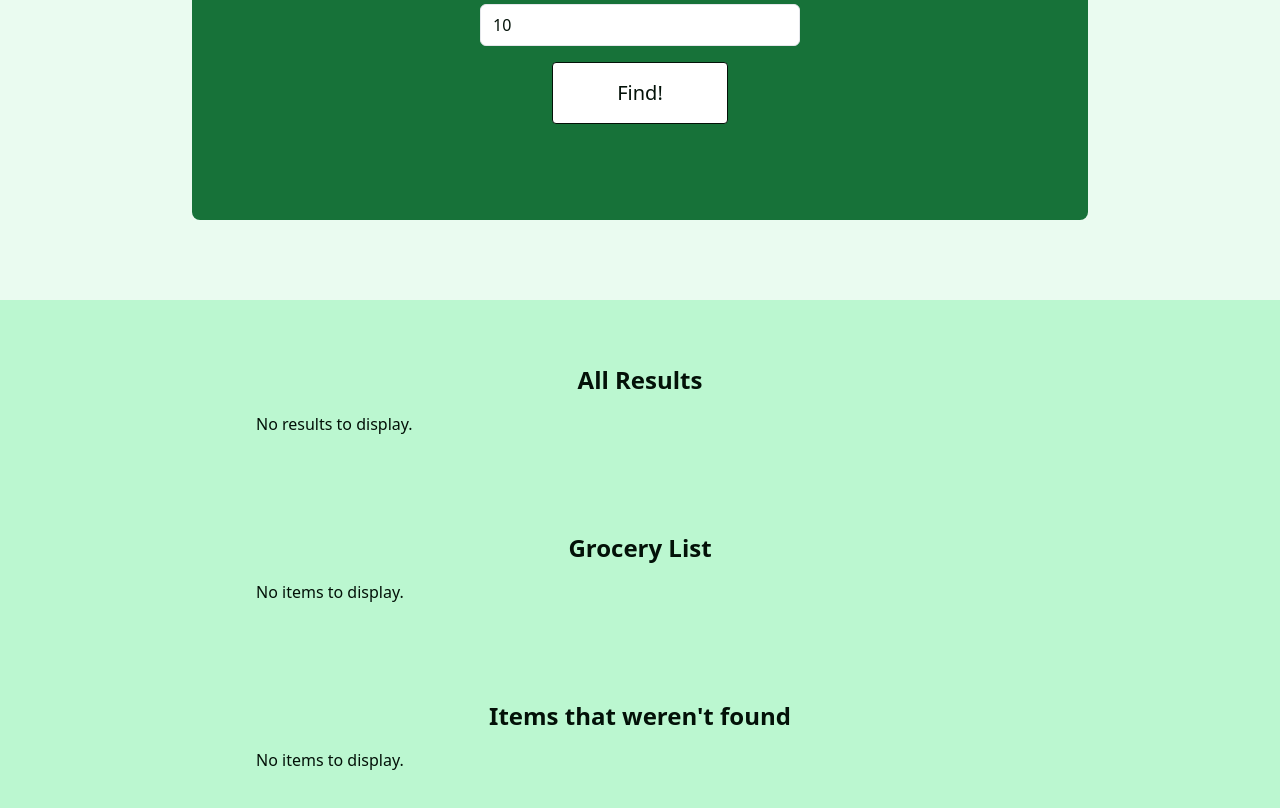
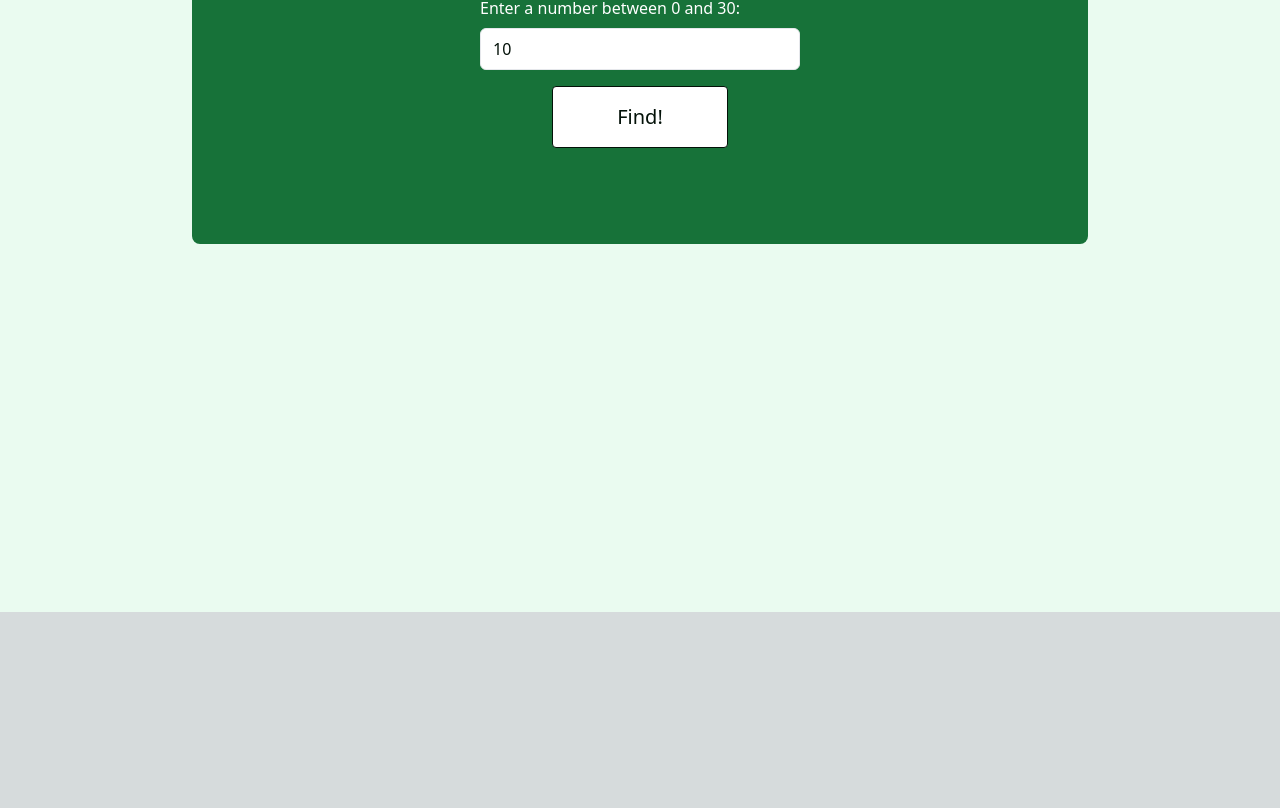
Before and after one commit to Grossarius/grecy-app, a Next.js app: page / in a window 1280 px wide. Shown: the part 1718-2526 px from the top of the page. After the commit the page ends 2330 px from the top, so only its background shows below. Built offline with nearby package versions, Linux system fonts and the light colour scheme.

Commit message:
Disable empty properties (Data only visable once fetched)

```diff
--- a/src/pages/index.tsx
+++ b/src/pages/index.tsx
@@ -5,6 +5,7 @@ import path from "path";
 import { promises as fs } from "fs";
 import { stringify } from "querystring";
 import { text } from "stream/consumers";
+import Link from "next/link";
 
 const inter = Inter({ subsets: ["latin"] });
 
@@ -27,20 +28,23 @@ interface AllNone {
 
 function AllResComponent({ allRes }: { allRes: AllRes }) {
   return (
-    <div className="my-8">
+    <div className="flex-col">
+      <h1 className="text-5xl font-medium text-white">All Results</h1>
+      <div className="flex-col space-y-12 py-12">
         {Object.keys(allRes).map((key) => (
-        <div key={key} className="mb-4 text-center">
-          <a
+          <div key={key} className="capitalize">
+            <Link
               href={`https://www.woolworths.com.au/shop/search/products?searchTerm=${key}`}
               target="_blank"
-            rel="noopener noreferrer"
-          >
-            <p className="text-2xl font-bold mb-2">{key}</p>
-          </a>
+              rel="noopener noreferrer">
+              <p className="text-3xl font-normal text-white transition ease-in-out duration-500  hover:font-medium mb-2">{key}</p>
+            </Link>
             <BuyList buyList={allRes[key]} id={"AllRes"} />
           </div>
         ))}
       </div>
+    </div>
+
   );
 }
 
@@ -52,8 +56,8 @@ function BuyList({ id, buyList }: { id: string; buyList: Product[] }) {
   }
 
   return (
-    <div>
-      <div className="flex overflow-x-auto space-x-4">
+    <div className="flex-col space-y-6">
+      <div className="flex overflow-x-auto space-x-4 p-4">
         {buyList.map((item, index) => (
           <div
             key={index}
@@ -90,8 +94,8 @@ function BuyList({ id, buyList }: { id: string; buyList: Product[] }) {
 
       {/* Only show price if it's the grocery list */}
       {totalPrice > 0 && (
-        <div className="mt-4">
-          <p className="text-lg font-semibold">Total Price: {totalPrice}</p>
+        <div className="">
+          <p className="text-2xl font-bold text-white">Total Price: {totalPrice}</p>
         </div>
       )}
     </div>
@@ -282,11 +286,11 @@ export default function Home() {
           </button>
         </div>
         <div className="flex h-screen w-3/5 justify-center items-center bg-bg1 " id="right">
-          <div className="flex w-[750px] h-[750px] grow-0 shrink-0 justify-center items-center bg-accent1 rounded-full">
+          <div className="flex w-[750px] h-[750px] sm:scale-75 md:scale-75 lg:scale-100 shrink-0 grow-0 justify-center items-center bg-accent1 rounded-full">
             <div
-              className='flex h-[500px] w-[500px] justify-end items-end bg-[url("/cart.png")] bg-cover bg-center'
+              className='flex h-2/3 w-2/3 justify-end items-end bg-[url("/cart.png")] bg-cover bg-center'
               id="img">
-              <div className='flex h-[250px] w-[250px] justify-end bg-[url("/bag.png")] bg-cover bg-center my-5' id="img2"></div>
+              <div className='flex h-1/2 w-1/2 justify-end bg-[url("/bag.png")] bg-cover bg-center my-5' id="img2"></div>
             </div>
 
           </div>
@@ -296,7 +300,7 @@ export default function Home() {
       <div className="flex-col h-full w-full bg-bg1" id="prompt">
         {/* <div className="flex h-1/6 w-full bg-accent1"></div> */}
         <div className="flex h-full w-full py-20 px-48 ">
-          <div className="flex-col h-full w-full px-48 py-24 space-y-4 bg-accent1 rounded-lg">
+          <div className="flex-col h-full w-full px-72 py-24 space-y-4 bg-accent1 rounded-lg">
             <p className="flex w-full text-white text-2xl font-medium justify-center">
               Enter your recipe:
             </p>
@@ -311,7 +315,7 @@ export default function Home() {
             <div className="mb-4">
               <label
                 htmlFor="badList"
-                className="block text-white mb-2 font-medium text-gray-700"
+                className="flex lock text-white mb-2 font-medium text-gray-700 justify-center"
               >
                 Enter ingredients you don't want to include (separated by commas):
               </label>
@@ -367,37 +371,34 @@ export default function Home() {
 
       </div>
 
-      <div className="flex h-fit w-full bg-green-200 px-32 py-16">
-        <div className="flex-col w-full px-32 space-y-24 text-text1">
-          <div className="container mx-auto">
-            <h1 className="text-2xl font-bold mb-4 text-center">All Results</h1>
-            {Object.keys(allRes).length > 0 ? (
+      <div className="flex h-fit w-full bg-bg1 py-24">
+        <div className="flex-col w-full px-48 space-y-24 text-text1">
+
+          <div className="flex-col">
+            {Object.keys(allRes).length > 0 &&
+              <div className="bg-accent1 p-24 rounded-lg">
                 <AllResComponent allRes={allRes} />
-            ) : (
-              <p>No results to display.</p>
-            )}
+              </div>
+          }
+
           </div>
 
-          <div className="container mx-auto">
-            <h1 className="text-2xl font-bold mb-4 text-center">
-              Grocery List
-            </h1>
-            {buyList.length > 0 ? (
+          <div className="flex-col">
+            {buyList.length > 0 &&
+            <div className="flex-col bg-accent1 px-24 py-24 space-y-12 rounded-lg" id='wrapper'>
+              <h1 className="text-5xl font-medium text-white">Grocery List</h1>
               <BuyList buyList={buyList} id="" />
-            ) : (
-              <p>No items to display.</p>
-            )}
+            </div>}
           </div>
 
-          <div className="container mx-auto">
-            <h1 className="text-2xl font-bold mb-4 text-center">
-              Items that weren't found
-            </h1>
-            {allItems.length > 0 ? (
+          <div className="flex-col">
+
+            {allItems.length > 0 &&
+              <div className="flex-col">
+                <h1 className="text-2xl font-bold mb-4 text-center">Items that weren't found</h1>
                 <p>{allItems.join(", ")}</p>
-            ) : (
-              <p>No items to display.</p>
-            )}
+              </div>
+            }
           </div>
 
           <div className="flex w-full justify-center">
```
Also changed, not shown: 1 other file (tests, documents, lock files or other folders). Lines whose indentation alone changed are shown as unchanged.
